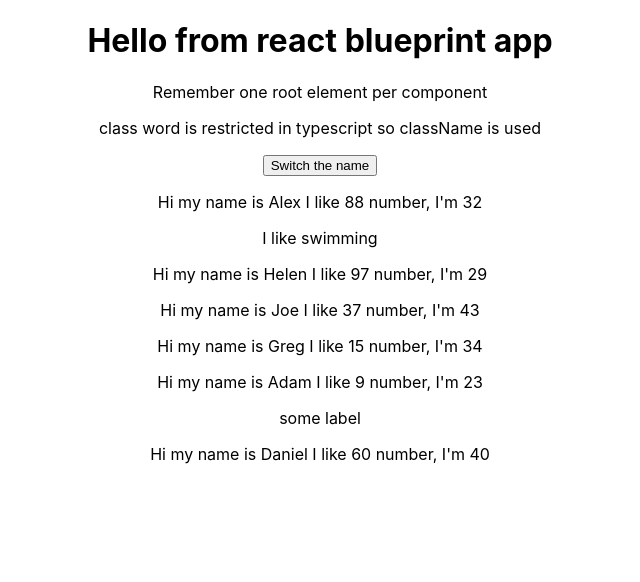
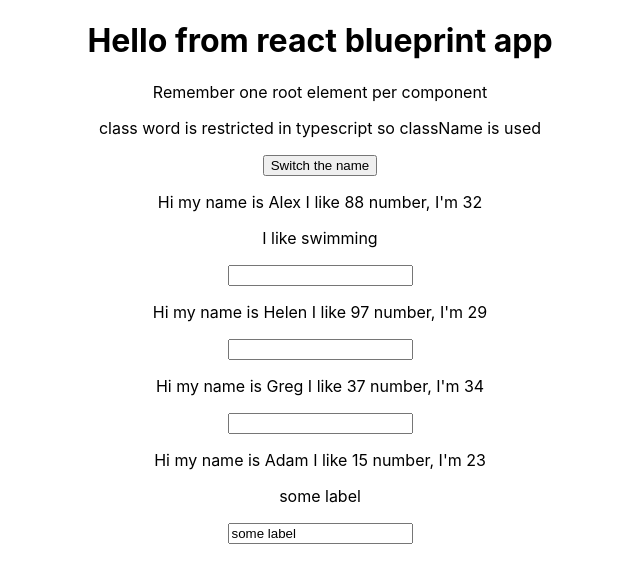
Before and after one commit to gmdmgithub/react-first, a React (Create React App) app: page / in a window 1280 px wide. Shown: the top 582 px of the page, without its empty margins (320-960 px from the left). Built offline with nearby package versions, Linux system fonts and the light colour scheme.

Commit message:
two way banding added

```diff
--- a/src/App.js
+++ b/src/App.js
@@ -16,12 +16,13 @@ class App extends Component {
     console.log("Was clicked");
     //this.state.persons[1].name = "Alexander";
     this.setState({
-      persons: [
-        { name: "Greg", age: 34 },
-        { name: "Amelia", age: 23 },
-        { name: "Daniel", age: 39 }
-      ],
+      persons: [{ name: "Greg", age: 34 }, { name: "Amelia", age: 23 }],
       label: newLabel
+    });
+  };
+  nameChangerHandler = event => {
+    this.setState({
+      label: "New label from event " + event.target.value
     });
   };
 
@@ -41,7 +42,6 @@ class App extends Component {
           I like swimming
         </Person>
         <Person name="Helen" age="29" />
-        <Person name="Joe" age="43" />
         <Person
           name={this.state.persons[0].name}
           age={this.state.persons[0].age}
@@ -52,13 +52,11 @@ class App extends Component {
           click={() =>
             this.switchNamehendler("Different way - not with binding!")
           }
+          changed={this.nameChangerHandler}
+          label={this.state.label}
         >
           {this.state.label}
         </Person>
-        <Person
-          name={this.state.persons[2].name}
-          age={this.state.persons[2].age}
-        />
       </div>
     );
 
--- a/src/Person/Person.js
+++ b/src/Person/Person.js
@@ -8,6 +8,7 @@ const person = props => {
         number, I'm {props.age}
       </p>
       <p>{props.children}</p>
+      <input type="text" onChange={props.changed} value={props.label} />
     </div>
   );
 };
```
